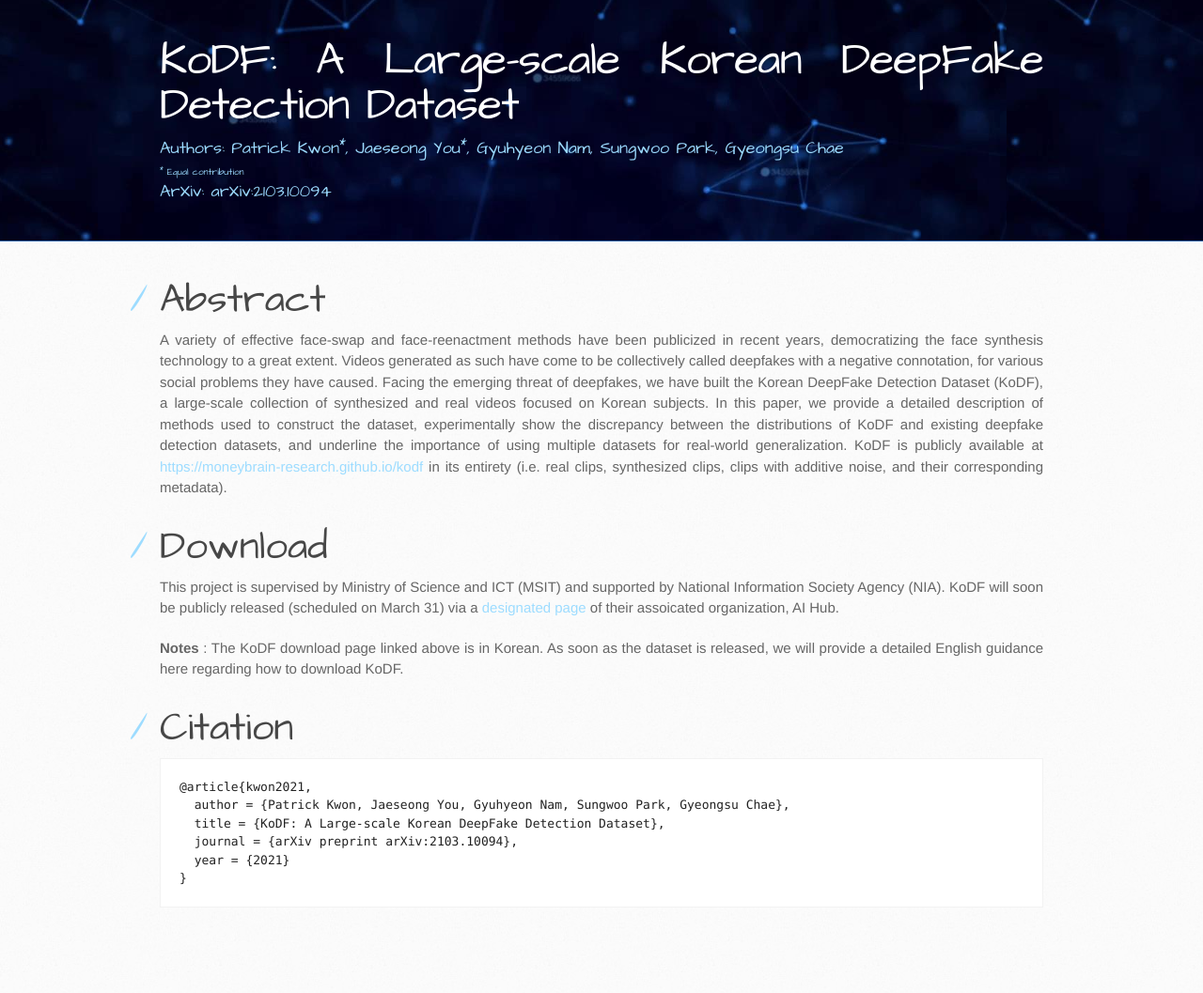
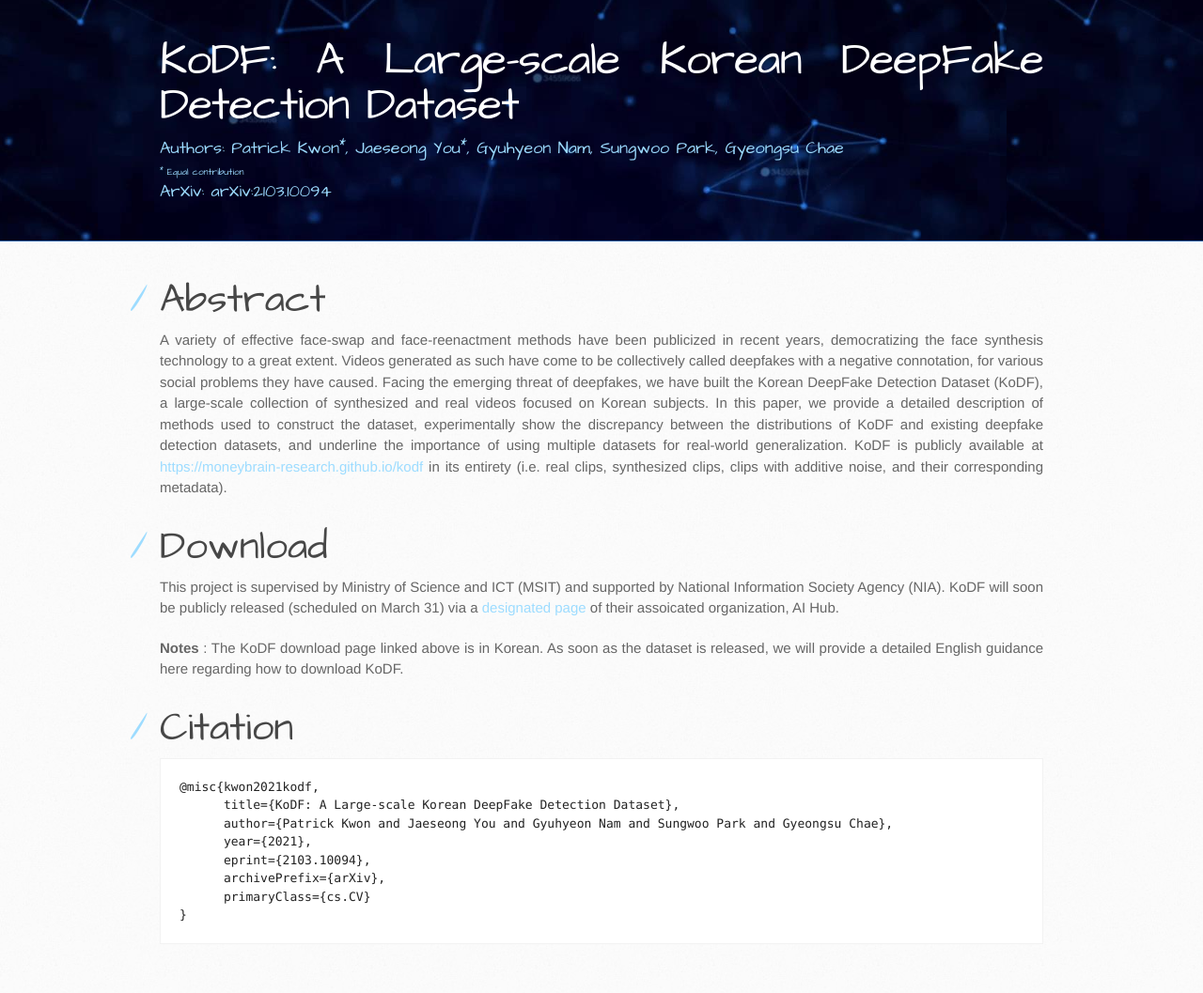
Before and after one commit to moneybrain-research/kodf, a Jekyll site: the page built from index.md, in a window 1280 px wide. Shown: the whole page at 94% size. Built offline with Jekyll 4.4.1, drawn with Linux system fonts in a browser that asks for light colours; our own code applies the rules of GitHub Pages for plain Markdown files; before the commit the page ends 1018 px from its top, so only the background shows below that.

Commit message:
Update index.md

````diff
--- a/index.md
+++ b/index.md
@@ -13,10 +13,12 @@ This project is supervised by Ministry of Science and ICT (MSIT) and supported b
 # Citation
 
 ```plain
-@article{kwon2021,
-  author = {Patrick Kwon, Jaeseong You, Gyuhyeon Nam, Sungwoo Park, Gyeongsu Chae},
-  title = {KoDF: A Large-scale Korean DeepFake Detection Dataset},
-  journal = {arXiv preprint arXiv:2103.10094},
-  year = {2021}
+@misc{kwon2021kodf,
+      title={KoDF: A Large-scale Korean DeepFake Detection Dataset},
+      author={Patrick Kwon and Jaeseong You and Gyuhyeon Nam and Sungwoo Park and Gyeongsu Chae},
+      year={2021},
+      eprint={2103.10094},
+      archivePrefix={arXiv},
+      primaryClass={cs.CV}
 }
 ```
````
